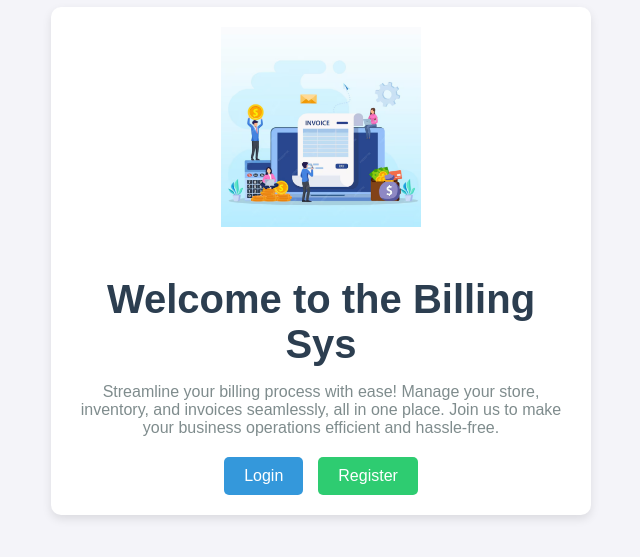
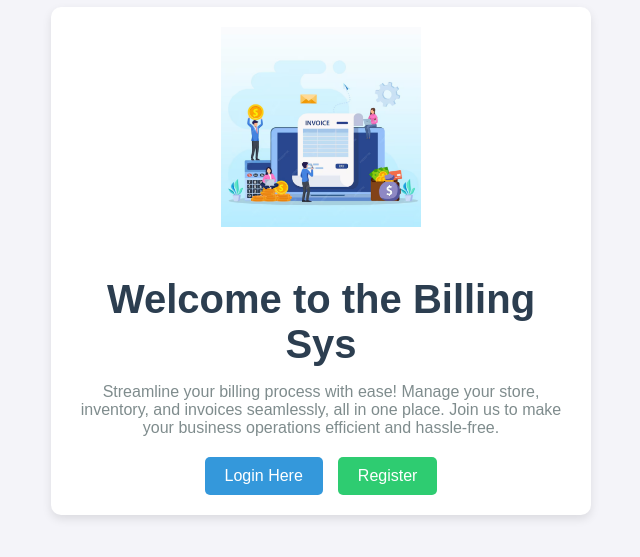
Before and after one commit to swayamhalsikar/devops-frontend, a React (Create React App) app: page / in a window 1280 px wide. Shown: the part 139-696 px from the top of the page, without its empty margins (319-959 px from the left). Built offline with nearby package versions, Linux system fonts and the light colour scheme.

Commit message:
Update App.js

```diff
--- a/src/App.js
+++ b/src/App.js
@@ -39,7 +39,7 @@ function App() {
                   className="btn btn-login"
                   onClick={() => setCurrentView("login")}
                 >
-                  Login
+                  Login Here
                 </button>
                 <button
                   className="btn btn-register"
```
